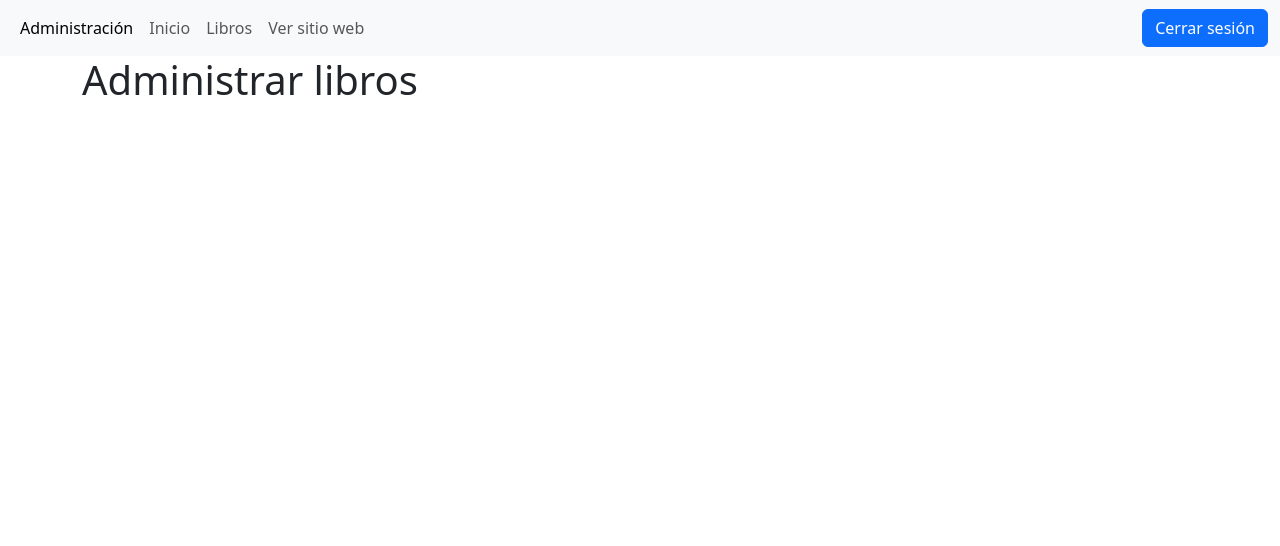
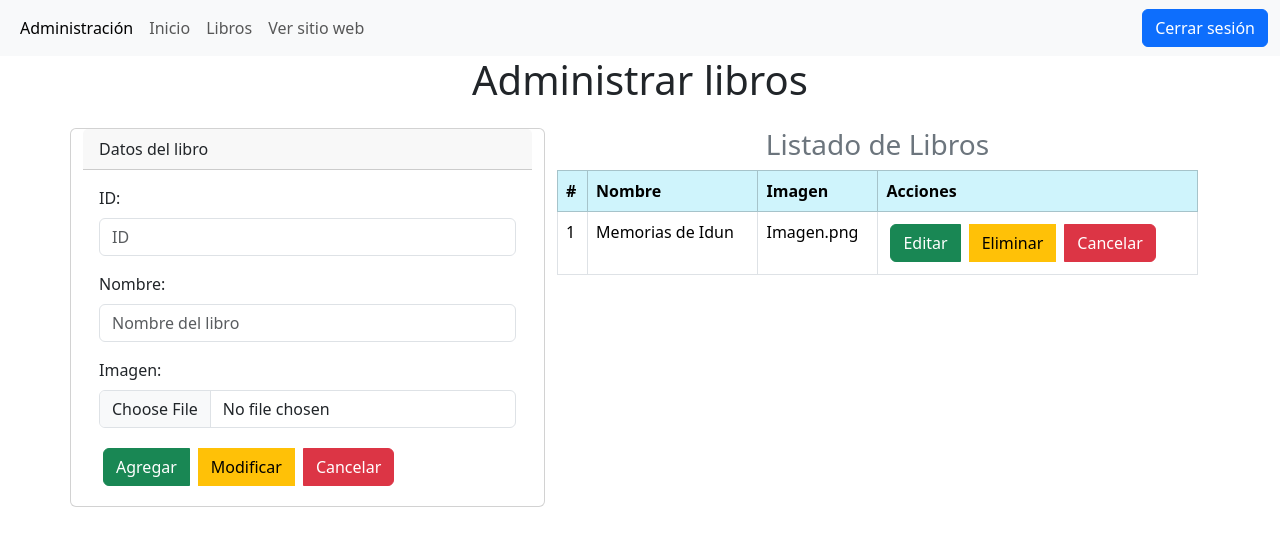
Before and after one commit to jeancarlostrejo/php-book-siteweb, a PHP site: page /admin/sections/books.php in a window 1280 px wide. Shown: the top 546 px of the page. Run offline with PHP 8.4, Linux system fonts and the light colour scheme.

Commit message:
add section books admin with input validation for register book

```diff
--- a/admin/sections/books.php
+++ b/admin/sections/books.php
@@ -1,3 +1,133 @@
-<?php require_once("../templates/header.php") ?>
-<h1>Administrar libros</h1>
-<?php require_once("../templates/footer.php") ?>
+<?php
+session_start();
+require_once "../templates/header.php";
+
+$bookId = $_POST["id"] ?? "";
+$bookName = $_POST["name"] ?? "";
+$image = $_FILES["image"]["name"] ?? "";
+$errors = [];
+
+if (isset($_POST["action"]) && $_POST["action"] === "add") {
+
+    if (empty($bookId)) {
+        $errors[] = "El id es obligatorio";
+    }
+
+    if (empty($bookName)) {
+        $errors[] = "El nombre es obligatorio";
+    }
+    if (empty($image)) {
+        $errors[] = "La imagen es obligatoria";
+    }
+
+    if (empty($errors)) {
+        $_SESSION["exito"] = "Libro agregado exitosamente";
+        header("Location: " . $_SERVER["REQUEST_URI"]);
+        exit;
+    } else {
+        $_SESSION["errors"] = $errors;
+        header("Location: " . $_SERVER["REQUEST_URI"]);
+        exit;
+    }
+} else {
+
+    $msgSucces = $_SESSION["exito"] ?? "";
+    $errors = $_SESSION["errors"] ?? "";
+
+    unset($_SESSION["exito"]);
+    unset($_SESSION["errors"]);
+}
+
+?>
+<h1 class="text-center mb-4">Administrar libros</h1>
+<div class="card col-md-5">
+    <div class="card-header">
+        Datos del libro
+    </div>
+    <?php if (!empty($msgSucces)): ?>
+    <div class="alert alert-success alert-dismissible fade show" role="alert">
+        <p><?=$msgSucces;?></p>
+        <button type="button" class="btn-close" data-bs-dismiss="alert"
+            aria-label="Close"></button>
+    </div>
+
+    <?php elseif (!empty($errors)): ?>
+    <div class="alert alert-danger alert-dismissible fade show" role="alert">
+        <ul>
+            <?php foreach ($errors as $error): ?>
+            <li><?=$error;?></li>
+            <?php endforeach;?>
+        </ul>
+        <button type="button" class="btn-close" data-bs-dismiss="alert"
+            aria-label="Close"></button>
+    </div>
+    <?php endif;?>
+    <div class="card-body">
+        <form action="" enctype="multipart/form-data" method="POST">
+            <div>
+                <div class="mb-3">
+                    <label for="id" class="form-label">ID:</label>
+                    <input type="text" name="id" id="id" class="form-control"
+                        placeholder="ID" />
+                </div>
+                <div class="mb-3">
+                    <label for="name" class="form-label">Nombre:</label>
+                    <input type="text" name="name" id="name"
+                        class="form-control" placeholder="Nombre del libro" />
+                </div>
+                <div class="mb-3">
+                    <label for="image" class="form-label">Imagen:</label>
+                    <input type="file" name="image" id="image"
+                        class="form-control" accept=".png, .jpg, .jpge" />
+                </div>
+
+            </div>
+
+            <div class="btn-group">
+                <button type="submit" class="btn btn-success m-1" name="action"
+                    value="add">Agregar</button>
+                <button type="submit" class="btn btn-warning m-1" name="action"
+                    value="modify">Modificar</button>
+                <button type="submit" class="btn btn-danger m-1" name="action"
+                    value="cancel">Cancelar</button>
+            </div>
+
+        </form>
+    </div>
+</div>
+
+
+
+<div class="table-responsive col-sm-12 col-md-7 col-lg-7 col-xl-7">
+    <h3 class="text-center text-secondary">Listado de Libros</h3>
+    <table class="table table-bordered">
+        <thead class="table-info">
+            <tr>
+                <th scope="col">#</th>
+                <th scope="col">Nombre</th>
+                <th scope="col">Imagen</th>
+                <th scope="col">Acciones</th>
+            </tr>
+        </thead>
+        <tbody>
+            <tr class="">
+                <td scope="row">1</td>
+                <td>Memorias de Idun</td>
+                <td>Imagen.png</td>
+                <td>
+                    <div class="btn-group">
+                        <button type="button"
+                            class="btn btn-success m-1">Editar</button>
+                        <button type="button"
+                            class="btn btn-warning m-1">Eliminar</button>
+                        <button type="button"
+                            class="btn btn-danger m-1">Cancelar</button>
+                    </div>
+                </td>
+            </tr>
+        </tbody>
+    </table>
+</div>
+
+
+<?php require_once "../templates/footer.php";?>
```
